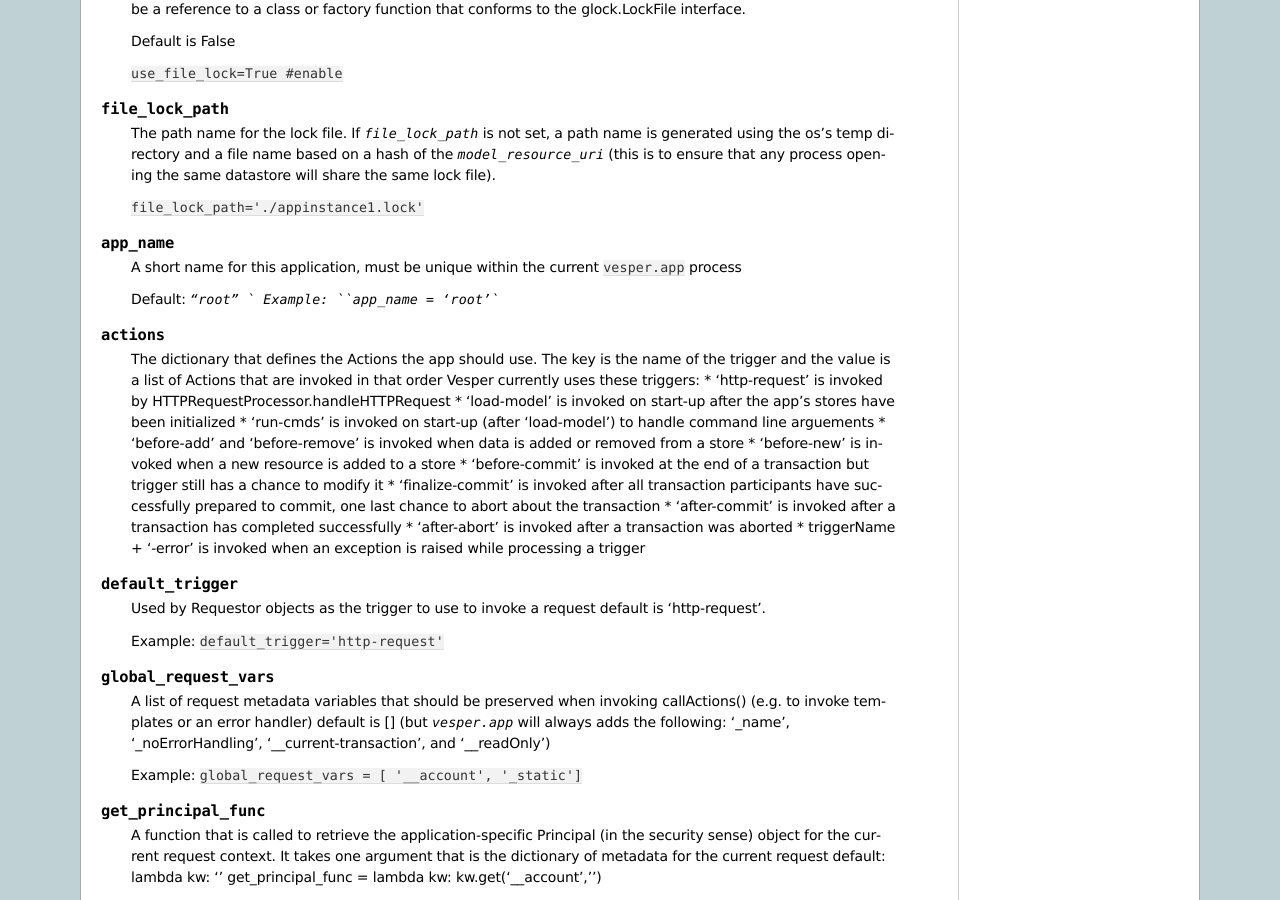
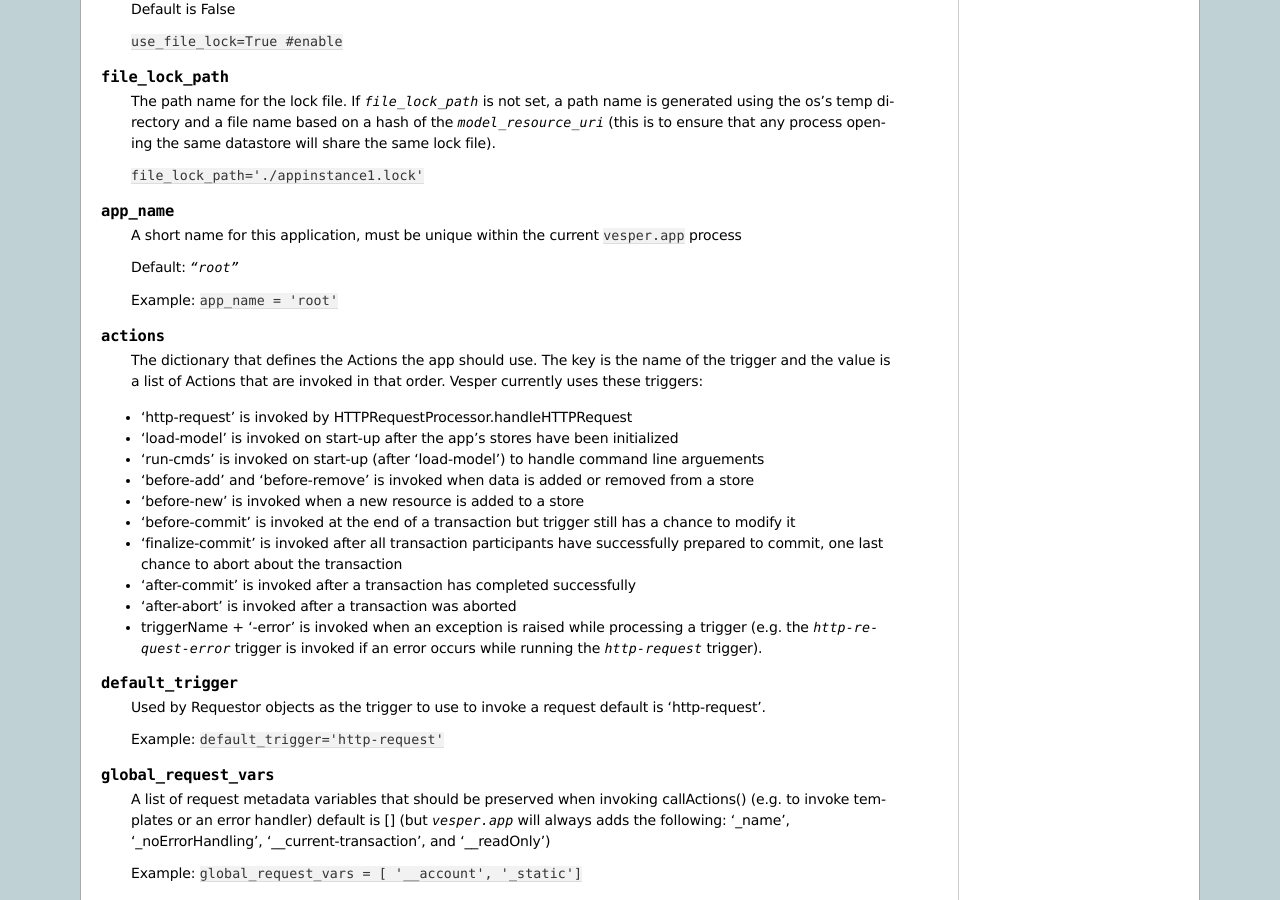
Before and after one commit to onecommons/vesper, a Sphinx documentation site: the page built from doc/source/configvars.rst, in a window 1280 px wide and 900 px high, scrolled down 4479 px. Built offline with Sphinx 7.4.7, drawn with Linux system fonts in a browser that asks for light colours; some of the changed text lies outside the part shown.

Commit message:
fix formatting

```diff
--- a/doc/source/configvars.rst
+++ b/doc/source/configvars.rst
@@ -242,9 +242,7 @@ configuration variables for command line handling
 
 .. confval:: cmdline_handler
 
-   A function called during command line processing at startup. It takes two arguments: the AppConfig object
-   and the list of command arguments (excluding any arguments applied to built-in command options)
-   Returns a list of arguments to be applied as config settings and set as `cmd_args` if `cmd_args` is not set.
+  A function called during command line processing at startup. It takes two arguments: the AppConfig object and the list of command arguments (excluding any arguments applied to built-in command options). Returns a list of arguments to be applied as config settings and set as `cmd_args` if `cmd_args` is not set.
 
   Default: ``lambda app, args: args``
 
@@ -306,25 +304,24 @@ advanced configuration variables
 
   A short name for this application, must be unique within the current ``vesper.app`` process
 
-  Default: `"root"
-  `
+  Default: `"root"`
+
   Example: ``app_name = 'root'``
 
 .. confval:: actions
 
       The dictionary that defines the Actions the app should use.
-      The key is the name of the trigger and the value is a list of Actions that are invoked in that order
-      Vesper currently uses these triggers:
-      * 'http-request' is invoked by HTTPRequestProcessor.handleHTTPRequest
-      * 'load-model' is invoked on start-up after the app's stores have been initialized
-      * 'run-cmds' is invoked on start-up (after 'load-model') to handle command line arguements
-      * 'before-add' and 'before-remove' is invoked when data is added or removed from a store
-      * 'before-new' is invoked when a new resource is added to a store
-      * 'before-commit' is invoked at the end of a transaction but trigger still has a chance to modify it
-      * 'finalize-commit' is invoked after all transaction participants have successfully prepared to commit, one last chance to abort about the transaction
-      * 'after-commit' is invoked after a transaction has completed successfully
-      * 'after-abort' is invoked after a transaction was aborted
-      * triggerName + '-error' is invoked when an exception is raised while processing a trigger
+      The key is the name of the trigger and the value is a list of Actions that are invoked in that order. Vesper currently uses these triggers:
+* 'http-request' is invoked by HTTPRequestProcessor.handleHTTPRequest
+* 'load-model' is invoked on start-up after the app's stores have been initialized
+* 'run-cmds' is invoked on start-up (after 'load-model') to handle command line arguements
+* 'before-add' and 'before-remove' is invoked when data is added or removed from a store
+* 'before-new' is invoked when a new resource is added to a store
+* 'before-commit' is invoked at the end of a transaction but trigger still has a chance to modify it
+* 'finalize-commit' is invoked after all transaction participants have successfully prepared to commit, one last chance to abort about the transaction
+* 'after-commit' is invoked after a transaction has completed successfully
+* 'after-abort' is invoked after a transaction was aborted
+* triggerName + '-error' is invoked when an exception is raised while processing a trigger (e.g. the `http-request-error` trigger is invoked if an error occurs while running the `http-request` trigger).
 
 .. confval:: default_trigger
 
```
